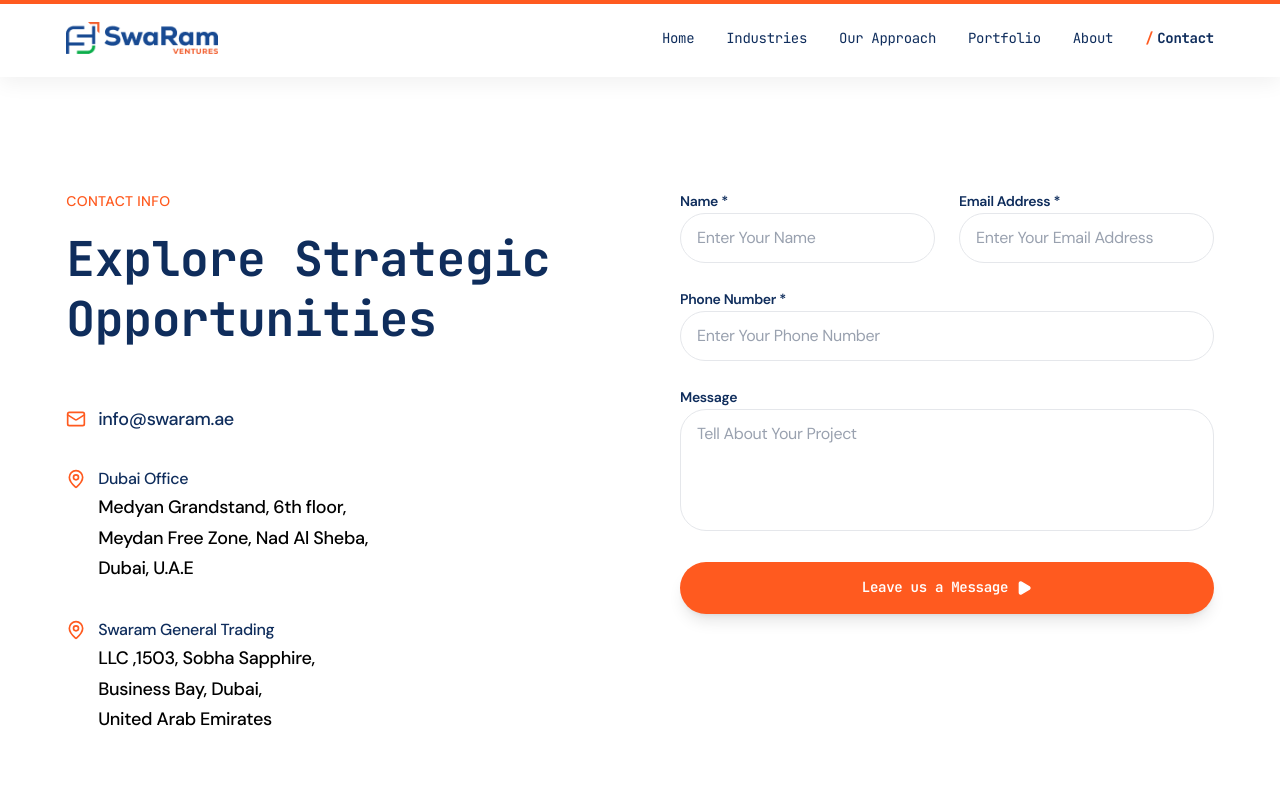
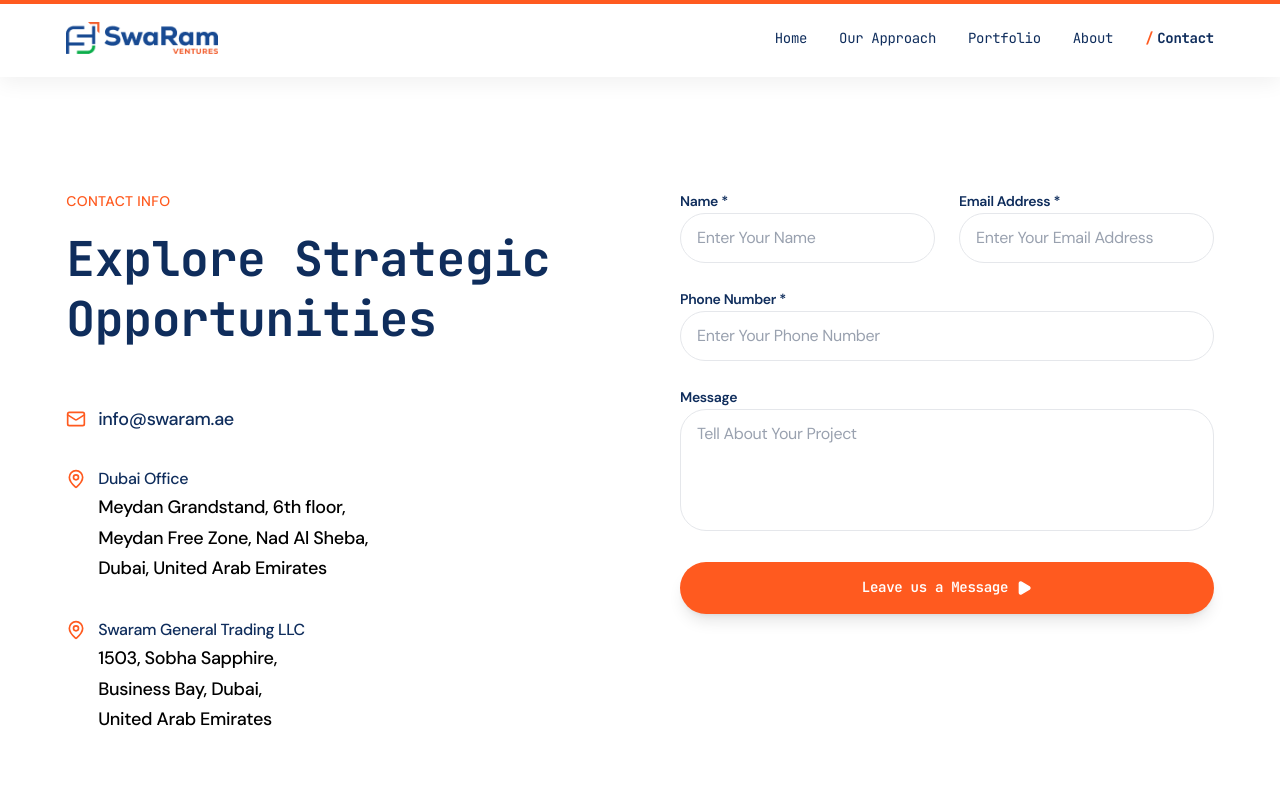
Before and after one commit to ayatiworkstechnologies/SwaramVentures, a Next.js app: page /contact in a window 1280 px wide. Shown: the top 800 px of the page. Built offline with nearby package versions, Linux system fonts and the light colour scheme.

Commit message:
23/2/2026 clint correction update 5

```diff
--- a/app/contact/page.jsx
+++ b/app/contact/page.jsx
@@ -84,11 +84,11 @@
                   <div>
                     <p className="text-primary font-semibold">Dubai Office</p>
                     <p className="text-lg text-primary/80 leading-relaxed max-w-sm">
-                      Medyan Grandstand, 6th floor,
+                      Meydan Grandstand, 6th floor,
                       <br />
                       Meydan Free Zone, Nad Al Sheba,
                       <br />
-                      Dubai, U.A.E
+                      Dubai, United Arab Emirates
                     </p>
                   </div>
                 </div>
@@ -100,10 +100,10 @@
                   </div>
                   <div>
                     <p className="text-primary font-semibold">
-                      Swaram General Trading
+                      Swaram General Trading LLC
                     </p>
                     <p className="text-lg text-primary/80 leading-relaxed max-w-sm">
-                      LLC ,1503, Sobha Sapphire,
+                      1503, Sobha Sapphire,
                       <br />
                       Business Bay, Dubai,
                       <br />
--- a/app/portfolio/page.jsx
+++ b/app/portfolio/page.jsx
@@ -17,9 +17,9 @@
         breadcrumbs={[{ label: "Home", href: "/" }, { label: "Portfolio" }]}
         slides={[
           {
-            image: "/banners/portfolio-banner.png",
-            mobileImage: "/banners/portfolio-banner-mob.png",
-            // title: "Our Investment Portfolio",
+            // image: "/banners/portfolio-banner.png",
+            // mobileImage: "/banners/portfolio-banner-mob.png",
+            title: `“We believe enduring value is created where disciplined capital meets visionary founders building meaningful, resilient enterprises ”`,
             // subtitle:
             //   "Explore the bold founders and companies we back. From early-stage disruptors to growth-stage market leaders.",
             // primaryBtn: { label: "Contact Us", href: "/contact" },
--- a/components/layouts/Navbar.jsx
+++ b/components/layouts/Navbar.jsx
@@ -15,7 +15,7 @@
   const links = [
     { name: "Home", href: "/" },
     // { name: "Strategy", href: "/strategy" },
-    { name: "Industries", href: "/industries" },
+    // { name: "Industries", href: "/industries" },
     { name: "Our Approach", href: "/services/cross-border" },
     // {
     //   name: "Our Approach",
```
